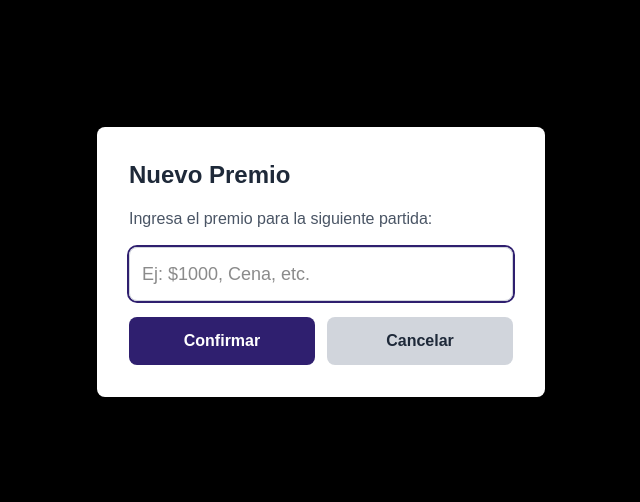
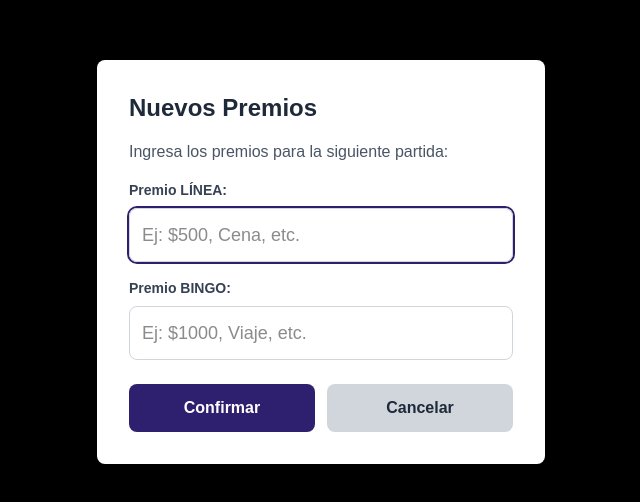
Before and after one commit to AgustinaNahas/bingo-batallon-1, a Next.js app: page /bingo-batallon-1/ in a window 1280 px wide. Shown: the part 138-640 px from the top of the page, without its empty margins (319-959 px from the left). Built offline with nearby package versions, Linux system fonts and the light colour scheme.

Commit message:
premios bingo y linea

```diff
--- a/src/app/page.js
+++ b/src/app/page.js
@@ -9,9 +9,13 @@ export default function Home() {
   const [lastNumbers, setLastNumbers] = useState([]);
   const [gameId, setGameId] = useState(null);
   const [selectionHistory, setSelectionHistory] = useState([]);
-  const [currentPrize, setCurrentPrize] = useState('');
+  const [linePrize, setLinePrize] = useState('');
+  const [bingoPrize, setBingoPrize] = useState('');
+  const [lineClaimed, setLineClaimed] = useState(false);
+  const [bingoClaimed, setBingoClaimed] = useState(false);
   const [showPrizeModal, setShowPrizeModal] = useState(false);
-  const [prizeInput, setPrizeInput] = useState('');
+  const [linePrizeInput, setLinePrizeInput] = useState('');
+  const [bingoPrizeInput, setBingoPrizeInput] = useState('');
   const [showLineModal, setShowLineModal] = useState(false);
   const [showBingoModal, setShowBingoModal] = useState(false);
 
@@ -26,7 +30,10 @@ export default function Home() {
         setLastNumbers(gameData.lastNumbers || []);
         setGameId(gameData.gameId);
         setSelectionHistory(gameData.selectionHistory || []);
-        setCurrentPrize(gameData.currentPrize || '');
+        setLinePrize(gameData.linePrize || '');
+        setBingoPrize(gameData.bingoPrize || '');
+        setLineClaimed(gameData.lineClaimed || false);
+        setBingoClaimed(gameData.bingoClaimed || false);
       } catch (error) {
         console.error('Error al cargar partida guardada:', error);
         startNewGame();
@@ -45,17 +52,23 @@ export default function Home() {
     setLastSelected(null);
     setLastNumbers([]);
     setSelectionHistory([]);
-    setCurrentPrize('');
+    setLinePrize('');
+    setBingoPrize('');
+    setLineClaimed(false);
+    setBingoClaimed(false);
   };
 
-  const saveGame = (selectedNumbers, lastSelected, lastNumbers, selectionHistory, currentPrize) => {
+  const saveGame = (selectedNumbers, lastSelected, lastNumbers, selectionHistory, linePrize, bingoPrize, lineClaimed, bingoClaimed) => {
     const gameData = {
       gameId,
       selectedNumbers: Array.from(selectedNumbers),
       lastSelected,
       lastNumbers,
       selectionHistory,
-      currentPrize,
+      linePrize,
+      bingoPrize,
+      lineClaimed,
+      bingoClaimed,
       timestamp: Date.now()
     };
     localStorage.setItem('bingoGame', JSON.stringify(gameData));
@@ -76,6 +89,9 @@ export default function Home() {
     if (newSelectedNumbers.has(number)) {
       // Desmarcar número
       newSelectedNumbers.delete(number);
+
+      // Eliminar completamente del historial
+      newSelectionHistory = newSelectionHistory.filter(n => n !== number);
 
       // Si el número desmarcado era el último seleccionado, mostrar el anterior
       if (lastSelected === number) {
@@ -100,36 +116,50 @@ export default function Home() {
     setSelectionHistory(newSelectionHistory);
 
     // Guardar en localStorage
-    saveGame(newSelectedNumbers, newLastSelected, newLastNumbers, newSelectionHistory, currentPrize);
+    saveGame(newSelectedNumbers, newLastSelected, newLastNumbers, newSelectionHistory, linePrize, bingoPrize, lineClaimed, bingoClaimed);
   };
 
   const handleResetClick = () => {
     setShowPrizeModal(true);
-    setPrizeInput('');
+    setLinePrizeInput('');
+    setBingoPrizeInput('');
   };
 
   const handlePrizeSubmit = () => {
-    if (prizeInput.trim()) {
-      setCurrentPrize(prizeInput.trim());
+    if (linePrizeInput.trim() && bingoPrizeInput.trim()) {
+      const newLinePrize = linePrizeInput.trim();
+      const newBingoPrize = bingoPrizeInput.trim();
+
       startNewGame();
-      setCurrentPrize(prizeInput.trim());
+      setLinePrize(newLinePrize);
+      setBingoPrize(newBingoPrize);
       localStorage.removeItem('bingoGame');
       setShowPrizeModal(false);
-      setPrizeInput('');
+      setLinePrizeInput('');
+      setBingoPrizeInput('');
     }
   };
 
   const handlePrizeCancel = () => {
     setShowPrizeModal(false);
-    setPrizeInput('');
+    setLinePrizeInput('');
+    setBingoPrizeInput('');
   };
 
   const handleLineClick = () => {
     setShowLineModal(true);
+    const newLineClaimed = !lineClaimed;
+    setLineClaimed(newLineClaimed);
+    // Guardar el estado actualizado
+    saveGame(selectedNumbers, lastSelected, lastNumbers, selectionHistory, linePrize, bingoPrize, newLineClaimed, bingoClaimed);
   };
 
   const handleBingoClick = () => {
     setShowBingoModal(true);
+    const newBingoClaimed = !bingoClaimed;
+    setBingoClaimed(newBingoClaimed);
+    // Guardar el estado actualizado
+    saveGame(selectedNumbers, lastSelected, lastNumbers, selectionHistory, linePrize, bingoPrize, lineClaimed, newBingoClaimed);
   };
 
   const closeLineModal = () => {
@@ -184,12 +214,30 @@ export default function Home() {
           {/* Panel lateral - 1/3 de la pantalla */}
           <div className="flex-1 w-80 bg-white rounded-lg shadow-lg p-4 flex flex-col min-h-0">
             <div className="text-center flex-1 flex flex-col min-h-0">
-              {/* Mostrar premio actual en el panel lateral */}
-              {currentPrize && (
-                <div className="bg-[#2F1F6F] text-white px-4 py-3 rounded-lg shadow-lg mb-4 flex-shrink-0">
-                  <h2 className="text-2xl font-bold text-center">
-                    Premio: {currentPrize}
+              {/* Mostrar premios en el panel lateral */}
+              {linePrize && (
+                <div className={`${lineClaimed ? 'opacity-50' : ''} bg-[#2F1F6F] text-white px-4 py-3 rounded-lg shadow-lg mb-3 flex-shrink-0`}>
+                  <h2 className={`text-xl font-bold text-center ${lineClaimed ? 'line-through' : ''}`}>
+                    Premio LÍNEA: {linePrize}
                   </h2>
+                  {lineClaimed && (
+                    <p className="text-sm text-center mt-1 opacity-75">
+                      ¡Reclamado!
+                    </p>
+                  )}
+                </div>
+              )}
+
+              {bingoPrize && (
+                <div className={`${bingoClaimed ? 'opacity-50' : ''} bg-[#FF0D36] text-white px-4 py-3 rounded-lg shadow-lg mb-4 flex-shrink-0`}>
+                  <h2 className={`text-xl font-bold text-center ${bingoClaimed ? 'line-through' : ''}`}>
+                    Premio BINGO: {bingoPrize}
+                  </h2>
+                  {bingoClaimed && (
+                    <p className="text-sm text-center mt-1 opacity-75">
+                      ¡Reclamado!
+                    </p>
+                  )}
                 </div>
               )}
 
@@ -259,13 +307,21 @@ export default function Home() {
               <div className="flex gap-2 mt-2 flex-shrink-0">
                 <button
                   onClick={handleLineClick}
-                  className="flex-1 bg-[#2F1F6F] hover:bg-opacity-80 text-white font-bold py-2 px-4 rounded-lg transition-colors duration-200 shadow-md hover:shadow-lg"
+                  className={`flex-1 text-white font-bold py-2 px-4 rounded-lg transition-colors duration-200 shadow-md hover:shadow-lg ${
+                    lineClaimed
+                      ? 'bg-gray-400 opacity-50'
+                      : 'bg-[#2F1F6F] hover:bg-opacity-80'
+                  }`}
                 >
                   LÍNEA
                 </button>
                 <button
                   onClick={handleBingoClick}
-                  className="flex-1 bg-[#2F1F6F] hover:bg-opacity-80 text-white font-bold py-2 px-4 rounded-lg transition-colors duration-200 shadow-md hover:shadow-lg"
+                  className={`flex-1 text-white font-bold py-2 px-4 rounded-lg transition-colors duration-200 shadow-md hover:shadow-lg ${
+                    bingoClaimed
+                      ? 'bg-gray-400 opacity-50'
+                      : 'bg-[#FF0D36] hover:bg-opacity-80'
+                  }`}
                 >
                   BINGO
                 </button>
@@ -274,29 +330,55 @@ export default function Home() {
           </div>
         </div>
 
-        {/* Modal para ingresar premio */}
+        {/* Modal para ingresar premios */}
         {showPrizeModal && (
           <div className="fixed inset-0 bg-black bg-opacity-50 flex items-center justify-center z-50">
             <div className="bg-white rounded-lg p-8 max-w-md w-full mx-4">
               <h3 className="text-2xl font-bold mb-4 text-gray-800">
-                Nuevo Premio
+                Nuevos Premios
               </h3>
               <p className="text-gray-600 mb-4">
-                Ingresa el premio para la siguiente partida:
+                Ingresa los premios para la siguiente partida:
               </p>
+
+              <div className="mb-4">
+                <label className="block text-sm font-semibold text-gray-700 mb-2">
+                  Premio LÍNEA:
+                </label>
                 <input
                   type="text"
-                value={prizeInput}
-                onChange={(e) => setPrizeInput(e.target.value)}
-                placeholder="Ej: $1000, Cena, etc."
-                className="w-full p-3 border border-gray-300 rounded-lg mb-4 text-lg focus:outline-none focus:ring-2 focus:ring-[#2F1F6F]"
+                  value={linePrizeInput}
+                  onChange={(e) => setLinePrizeInput(e.target.value)}
+                  placeholder="Ej: $500, Cena, etc."
+                  className="w-full p-3 border border-gray-300 rounded-lg text-lg focus:outline-none focus:ring-2 focus:ring-[#2F1F6F]"
                   autoFocus
+                  onKeyPress={(e) => {
+                    if (e.key === 'Enter') {
+                      document.getElementById('bingo-prize-input').focus();
+                    }
+                  }}
+                />
+              </div>
+
+              <div className="mb-6">
+                <label className="block text-sm font-semibold text-gray-700 mb-2">
+                  Premio BINGO:
+                </label>
+                <input
+                  id="bingo-prize-input"
+                  type="text"
+                  value={bingoPrizeInput}
+                  onChange={(e) => setBingoPrizeInput(e.target.value)}
+                  placeholder="Ej: $1000, Viaje, etc."
+                  className="w-full p-3 border border-gray-300 rounded-lg text-lg focus:outline-none focus:ring-2 focus:ring-[#FF0D36]"
                   onKeyPress={(e) => {
                     if (e.key === 'Enter') {
                       handlePrizeSubmit();
                     }
                   }}
                 />
+              </div>
+
               <div className="flex gap-3">
                 <button
                   onClick={handlePrizeSubmit}
```
Lines whose indentation alone changed are shown as unchanged.
